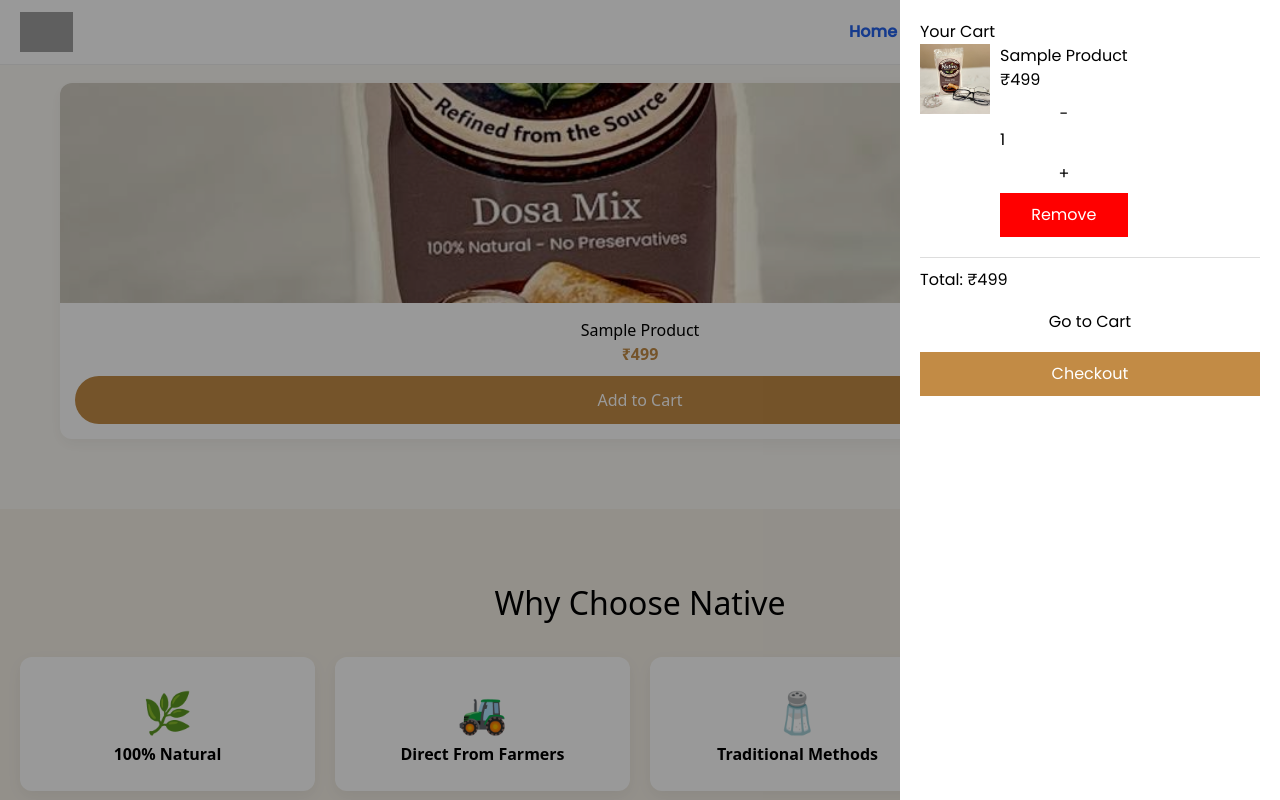
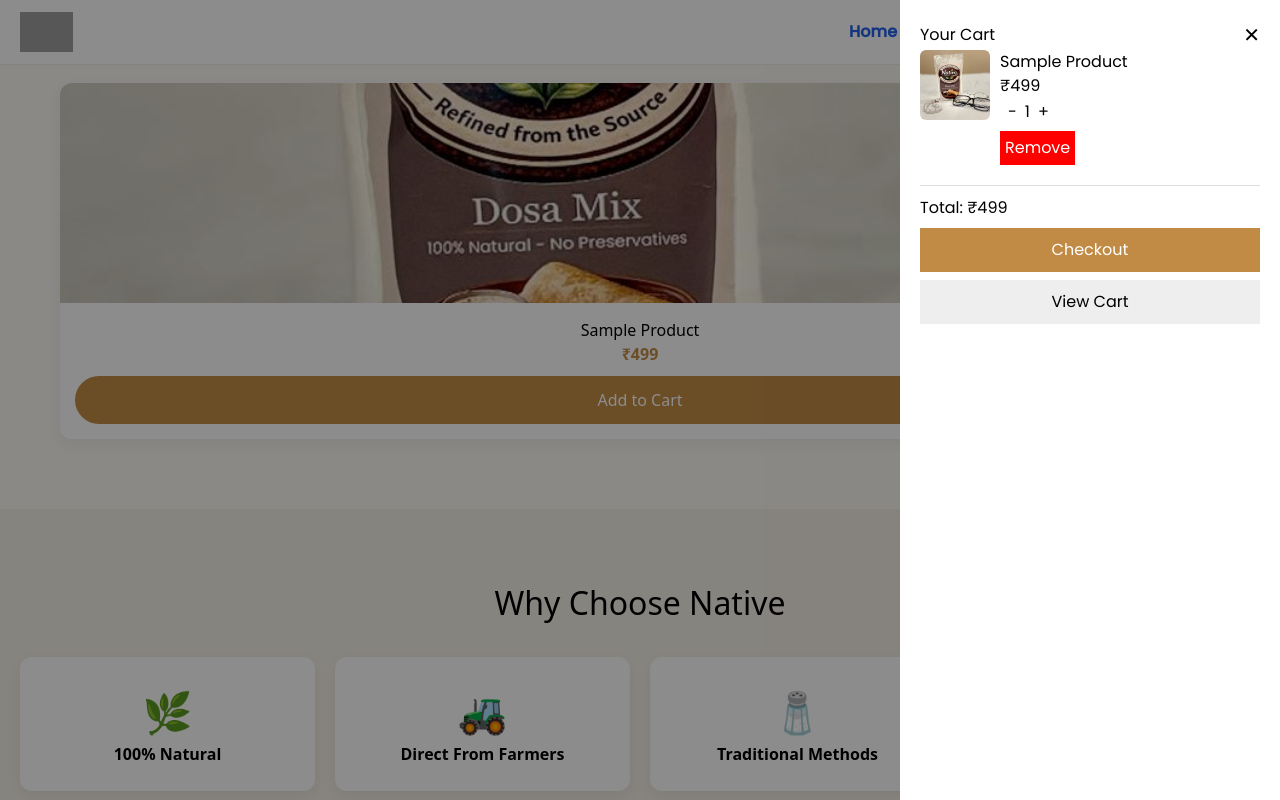
Before and after one commit to nagarajukandula55/native, a Next.js app: page / in a window 1280 px wide. Both pictures are taken after a click on the button "Add to Cart". Shown: the part 1102-1902 px from the top of the page. Built offline with nearby package versions, Linux system fonts and the light colour scheme; grey boxes are pictures that could not be loaded.

Commit message:
Update CartDrawer.js

```diff
--- a/components/CartDrawer.js
+++ b/components/CartDrawer.js
@@ -2,31 +2,51 @@
 
 import { useCart } from "@/context/CartContext";
 import Link from "next/link";
+import { useRouter } from "next/navigation";
 
 export default function CartDrawer() {
+  const router = useRouter();
+
   const {
     cart,
     drawerOpen,
-    setDrawerOpen,
+    closeCart,
     removeFromCart,
     updateQty,
     cartTotal,
+    setCart,
   } = useCart();
 
   if (!drawerOpen) return null;
 
+  /* ================= HANDLERS ================= */
+  const handleCheckout = () => {
+    closeCart(); // 🔥 IMPORTANT FIX
+
+    setTimeout(() => {
+      router.push("/checkout");
+    }, 150); // smooth UX transition
+  };
+
   return (
-    <div className="overlay" onClick={() => setDrawerOpen(false)}>
+    <div className="overlay" onClick={closeCart}>
       <div className="drawer" onClick={(e) => e.stopPropagation()}>
 
-        <h2>Your Cart</h2>
+        {/* HEADER */}
+        <div className="header">
+          <h2>Your Cart</h2>
 
+          <button className="closeBtn" onClick={closeCart}>
+            ✕
+          </button>
+        </div>
+
+        {/* CART ITEMS */}
         {cart.length === 0 ? (
-          <p>Cart is empty</p>
+          <p className="empty">Your cart is empty</p>
         ) : (
           cart.map((item) => (
             <div key={item._id} className="item">
-
               <img src={item.image || "/placeholder.png"} />
 
               <div className="info">
@@ -56,28 +76,33 @@ export default function CartDrawer() {
           ))
         )}
 
+        {/* FOOTER */}
         <div className="footer">
           <h3>Total: ₹{cartTotal}</h3>
 
+          <button onClick={handleCheckout} className="checkout">
+            Checkout
+          </button>
+
           <Link href="/cart">
-            <button>Go to Cart</button>
-          </Link>
-
-          <Link href="/checkout">
-            <button className="checkout">Checkout</button>
+            <button className="viewCart" onClick={closeCart}>
+              View Cart
+            </button>
           </Link>
         </div>
 
       </div>
 
+      {/* ================= STYLES ================= */}
       <style jsx>{`
         .overlay {
           position: fixed;
           inset: 0;
-          background: rgba(0,0,0,0.4);
+          background: rgba(0,0,0,0.45);
           display: flex;
           justify-content: flex-end;
-          z-index: 999;
+          z-index: 9999;
+          animation: fadeIn 0.2s ease-in-out;
         }
 
         .drawer {
@@ -86,6 +111,20 @@ export default function CartDrawer() {
           height: 100%;
           padding: 20px;
           overflow-y: auto;
+          animation: slideIn 0.25s ease-in-out;
+        }
+
+        .header {
+          display: flex;
+          justify-content: space-between;
+          align-items: center;
+        }
+
+        .closeBtn {
+          background: none;
+          border: none;
+          font-size: 20px;
+          cursor: pointer;
         }
 
         .item {
@@ -98,6 +137,7 @@ export default function CartDrawer() {
           width: 70px;
           height: 70px;
           object-fit: cover;
+          border-radius: 6px;
         }
 
         .qty button {
@@ -109,6 +149,7 @@ export default function CartDrawer() {
           color: white;
           border: none;
           margin-top: 5px;
+          padding: 5px;
         }
 
         .footer {
@@ -117,17 +158,38 @@ export default function CartDrawer() {
           padding-top: 10px;
         }
 
-        button {
+        .checkout {
           width: 100%;
           margin-top: 8px;
           padding: 10px;
           border: none;
           cursor: pointer;
+          background: #c28b45;
+          color: white;
         }
 
-        .checkout {
-          background: #c28b45;
-          color: white;
+        .viewCart {
+          width: 100%;
+          margin-top: 8px;
+          padding: 10px;
+          border: none;
+          cursor: pointer;
+          background: #eee;
+        }
+
+        .empty {
+          padding: 20px;
+          text-align: center;
+        }
+
+        @keyframes slideIn {
+          from { transform: translateX(100%); }
+          to { transform: translateX(0); }
+        }
+
+        @keyframes fadeIn {
+          from { opacity: 0; }
+          to { opacity: 1; }
         }
       `}</style>
     </div>
```
